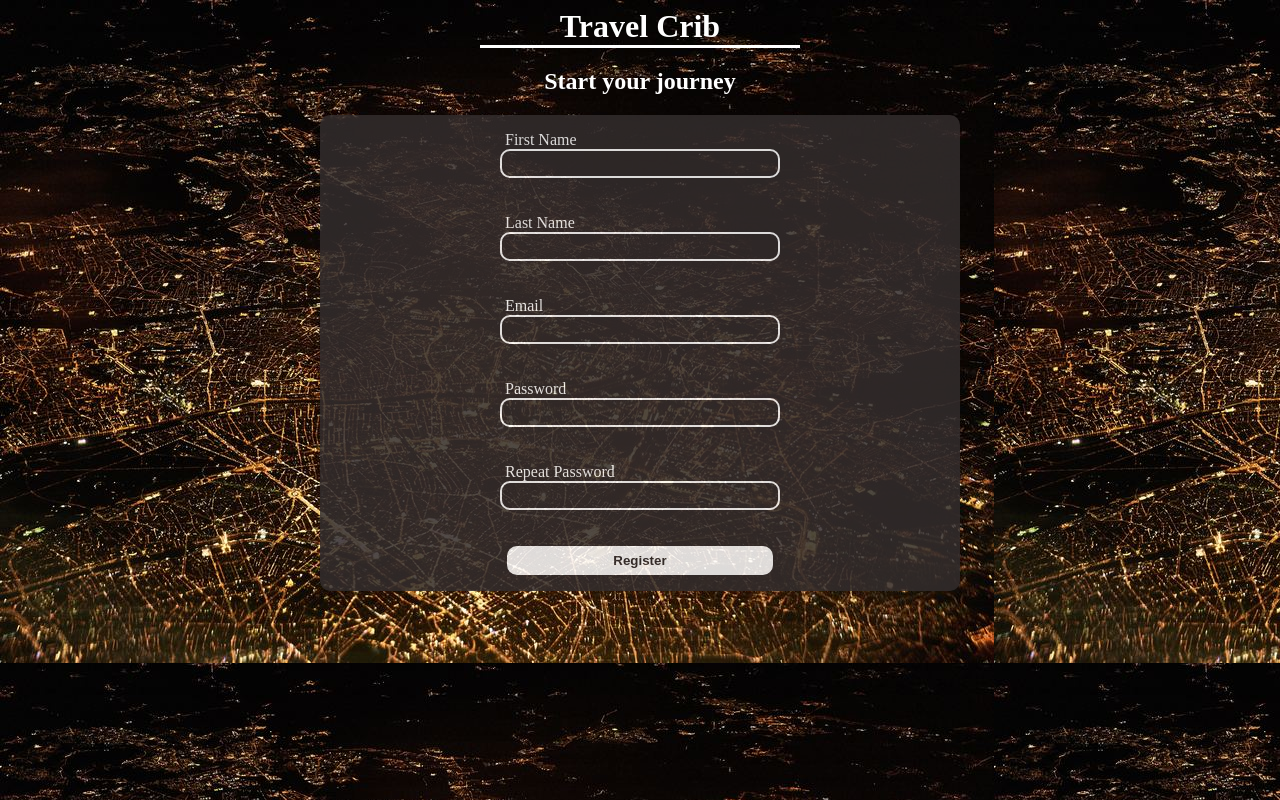
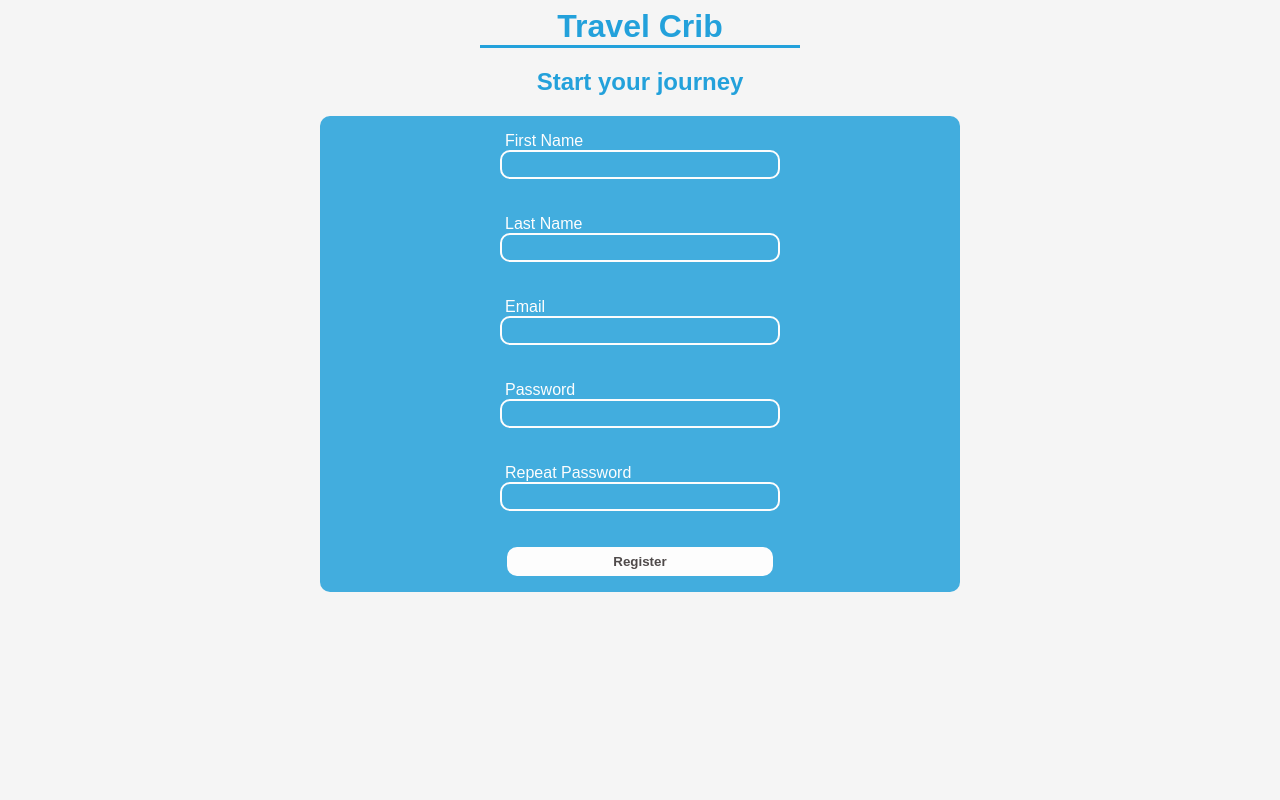
Before and after one commit to adrianacscg/FEUP-LTW, a PHP site: page /pages/register.html in a window 1280 px wide. Run offline with PHP 8.4, Linux system fonts and the light colour scheme.

Commit message:
Update so much things

```diff
--- a/CSS/register.css
+++ b/CSS/register.css
@@ -1,7 +1,7 @@
 /*Header*/
 h1{
     border-bottom-style: solid;
-    border-color: white;
+    border-color: rgb(35, 161, 219);
     text-align: center;
     margin: auto;
     width: 10em;
@@ -11,14 +11,12 @@ h1{
 h2{
     text-align: center;
 }
-h1, h2{
-    color:white;
-}
 
 /*Body*/
-
 body{
-    background-image: url(../img/register1.jpg);
+    font-family: Arial, Helvetica, sans-serif;
+    background-color: whitesmoke;
+    color: rgb(35, 161, 219);
 }
 
 /*Section*/
@@ -26,7 +24,7 @@ body{
 section{
 
     margin: auto;
-    background-color:rgb(51, 45, 45);
+    background-color: rgb(35, 161, 219);
     width: 20em;
     padding: 1em 10em;
     border-radius: 10px;
--- a/actions/action_register.php
+++ b/actions/action_register.php
@@ -13,6 +13,7 @@
 
     //guarda na Session o email
     $_SESSION['email'] = $_POST['email'];
+    $_SESSION['id'] = $id_user;
 
     //Redirect to main page
     header('Location: ../pages/main.html');
--- /dev/null
+++ b/duvidas.txt
@@ -0,0 +1,2 @@
+File action_register.php:
+- É segura guardar o id do utilizador na session?
--- a/falta_fazer.txt
+++ b/falta_fazer.txt
@@ -6,3 +6,7 @@ Falta fazer:
 - templates (footer e headers) : Joao
 - places (mt coisa) : Ricardo
 - lis_places/procura (TUDO)
+
+
+Testar:
+- testar se o addReservation funciona (necessario SESSION)
--- a/pages/anuncio.php
+++ b/pages/anuncio.php
@@ -1,11 +1,13 @@
 
 <?php
+    include_once('../includes/session.php');
     include_once('../includes/list_places.php');
 
 
     if(!isset($_GET['id'])){
         die(header('Location: ../html/main.html'));
     }
+
 
 ?>
 
```
Also changed, not shown: JS/anuncio.js (+16 -0 lines), actions/action_add_reser.php (added, +13 -0 lines), database/db_reservation.php (added, +27 -0 lines), includes/list_places.php (+8 -4 lines).
